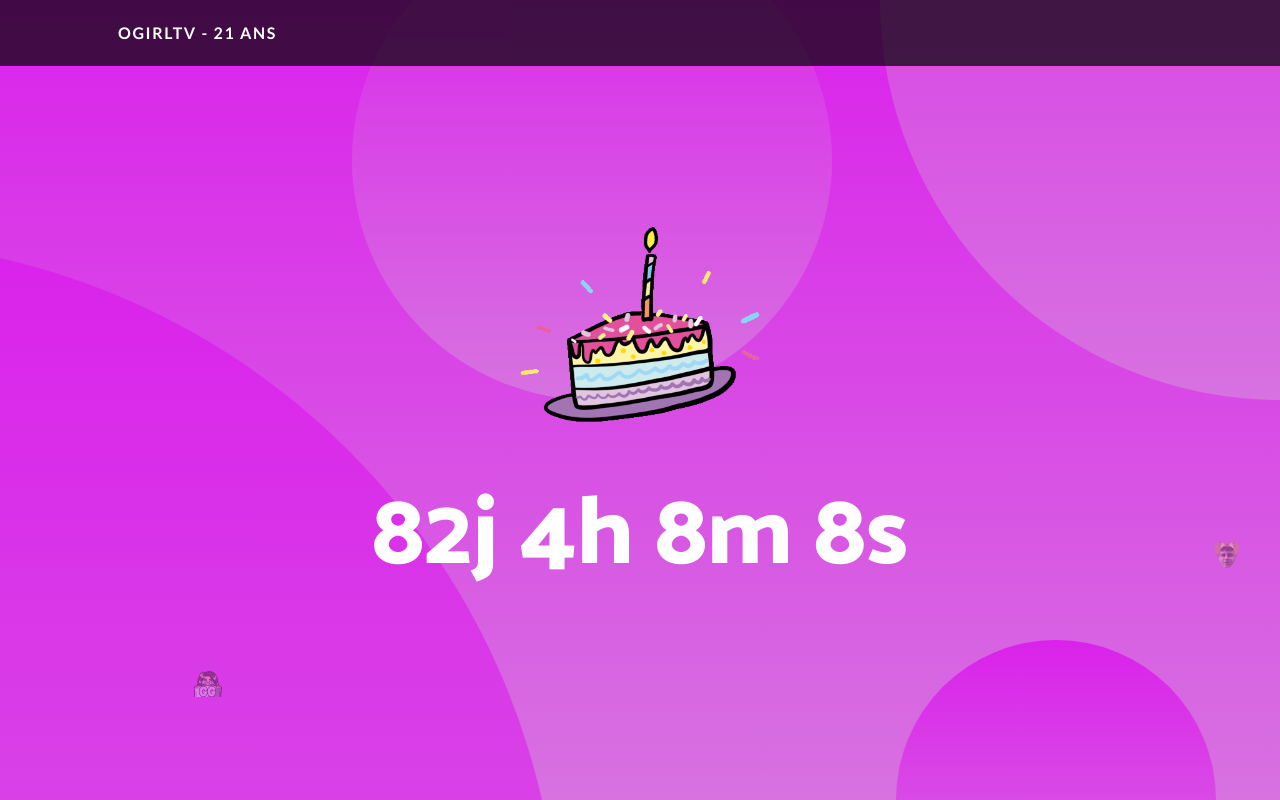
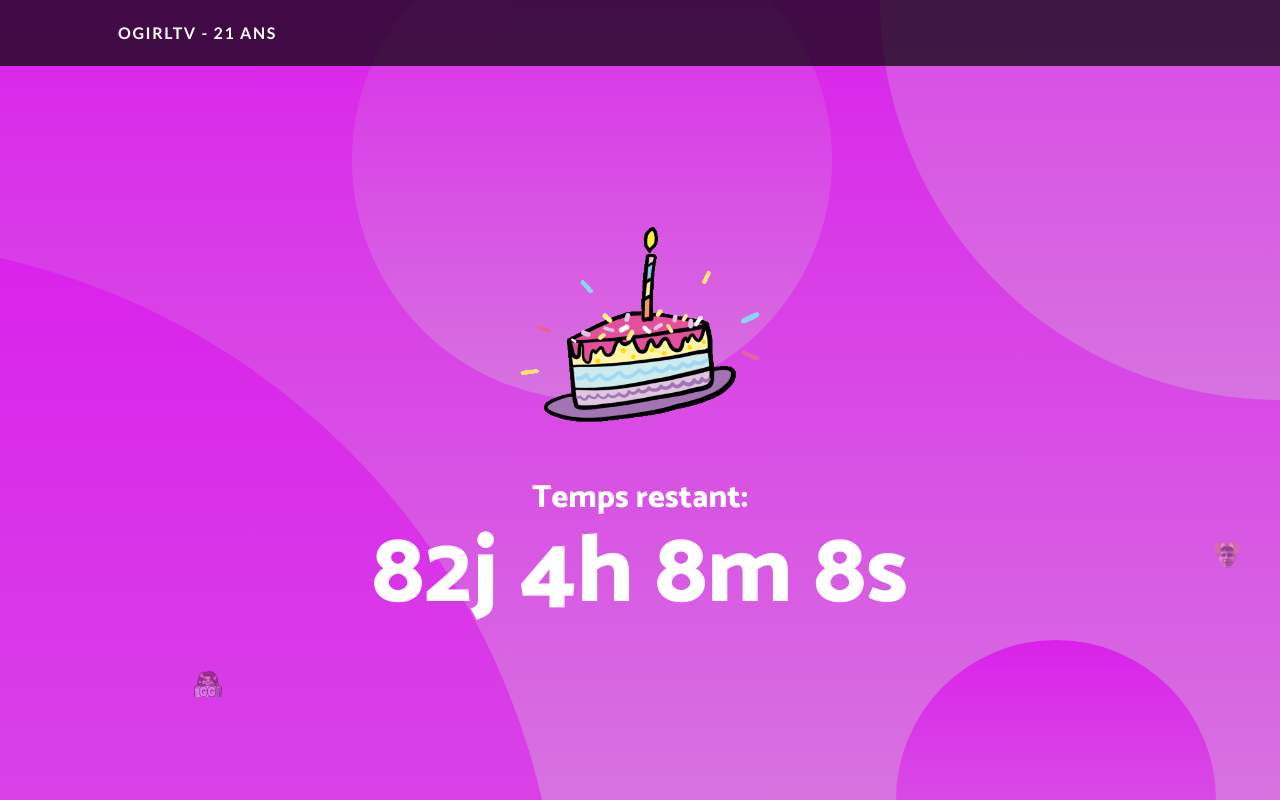
Before and after one commit to ttirtia/ogirltv-21ans, a plain HTML site: page index.html in a window 1280 px wide. Drawn offline with nearby package versions, Linux system fonts and the light colour scheme.

Commit message:
Revert placeholder changes

```diff
--- a/index.html
+++ b/index.html
@@ -55,9 +55,9 @@
             src="assets/img/birthday-cake.gif"
             alt="Animated birthday cake"
           />
-          <!-- <h2 id="time-header" class="mb-0">Temps restant:</h2> -->
-          <!-- <h2 id="countdown" class="masthead-heading mb-0"></h2> -->
-          <h2 id="countdown" class="masthead-heading mb-0">Joyeux anniversaire de stream !</h2>
+          <h2 id="time-header" class="mb-0">Temps restant:</h2>
+          <h2 id="countdown" class="masthead-heading mb-0"></h2>
+	  <!-- <h2 id="countdown" class="masthead-heading mb-0">Joyeux anniversaire de stream !</h2> -->
         </div>
       </div>
       <div class="bg-circle-1 bg-circle"></div>
```
